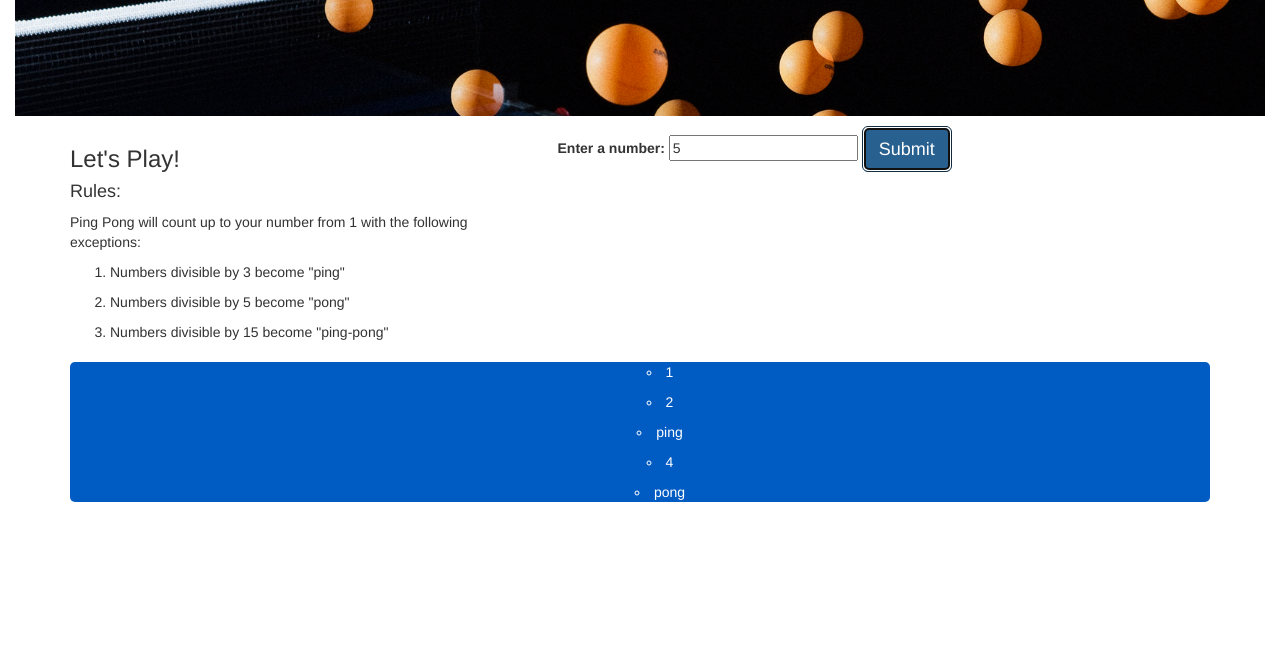
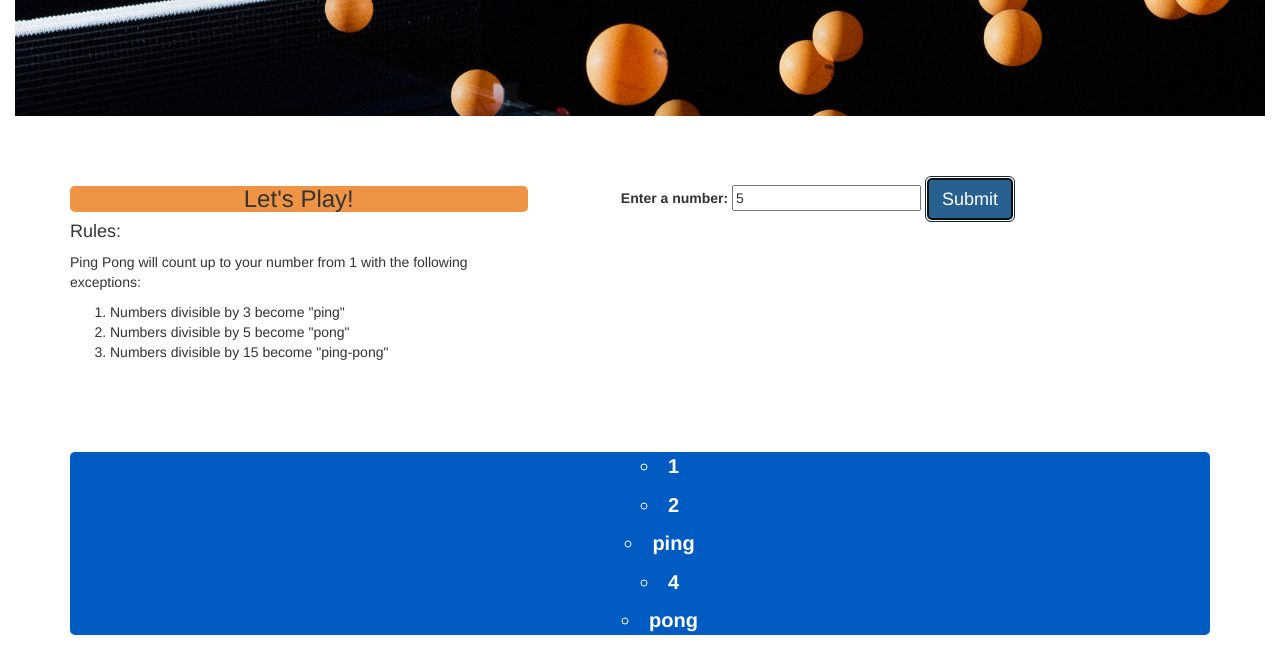
Before and after one commit to NewkirkS/Ping-Pong-Independent-Project, a plain HTML site: page index.html in a window 1280 px wide. Both pictures are taken after typing "5" into the empty fields and a click on the button "Submit". Shown: the part 304-949 px from the top of the page. Before the commit the page ends 816 px from the top, so only its background shows below. Drawn offline with nearby package versions, Linux system fonts and the light colour scheme.

Commit message:
Manipulate margins to align elements in a pleasing manner. Increase font size of results.

```diff
--- a/css/styles.css
+++ b/css/styles.css
@@ -5,6 +5,40 @@ h1 {
   font-size: 80px;
   font-family: 'Monoton', cursive;
   color: #005bc3;
+}
+
+h3 {
+  text-align: center;
+  background-color: #ef9444;
+  border-radius: 5px;
+}
+
+form {
+  margin-top: 10px;
+}
+
+ul {
+  background-color: #005bc3;
+  border-radius: 5px;
+  color: white;
+  text-align: center;
+  list-style: circle inside;
+}
+
+.resultLi {
+  font-size: 20px;
+  font-weight: bold;
+  margin-top: 10px;
+  margin-bottom: 10px;
+}
+
+.column {
+  margin-bottom: 20px;
+}
+
+.row {
+  margin-top: 40px;
+  margin-bottom: 60px;
 }
 
 .parallaxImage {
@@ -16,16 +50,3 @@ h1 {
   background-size: cover;
   background-color: grey;
 }
-
-ul {
-  background-color: #005bc3;
-  border-radius: 5px;
-  color: white;
-  text-align: center;
-  list-style: circle inside;
-}
-
-li {
-  margin-top: 10px;
-  margin-bottom: 10px;
-}
--- a/index.html
+++ b/index.html
@@ -15,7 +15,7 @@
     </div>
     <div class="container">
       <div class="row">
-        <div class="col-sm-5">
+        <div class="col-sm-5 column">
           <h3>Let's Play!</h3>
           <h4>Rules:</h4>
           <p>
@@ -27,9 +27,9 @@
             <li>Numbers divisible by 15 become "ping-pong"</li>
           </ol>
         </div>
-        <div class="col-sm-5">
+        <div class="col-sm-5 column">
           <form>
-            <div class="form-group">
+            <div class="form-group pull-right">
               <label for="input">Enter a number:</label>
               <input type="number" id="numberInput">
               <button type="submit" class="btn btn-lg btn-primary">Submit</button>
--- a/js/scripts.js
+++ b/js/scripts.js
@@ -23,7 +23,7 @@ $(document).ready(function() {
     var userInput = parseInt($("input#numberInput").val());
     pingPong(userInput);
     numbers.forEach(function() {
-      $("#outputUl").append("<li>" + numbers[indexCounter] + "</li>");
+      $("#outputUl").append("<li class='resultLi'>" + numbers[indexCounter] + "</li>");
       indexCounter++;
     });
     numbers.length = 0;
```
